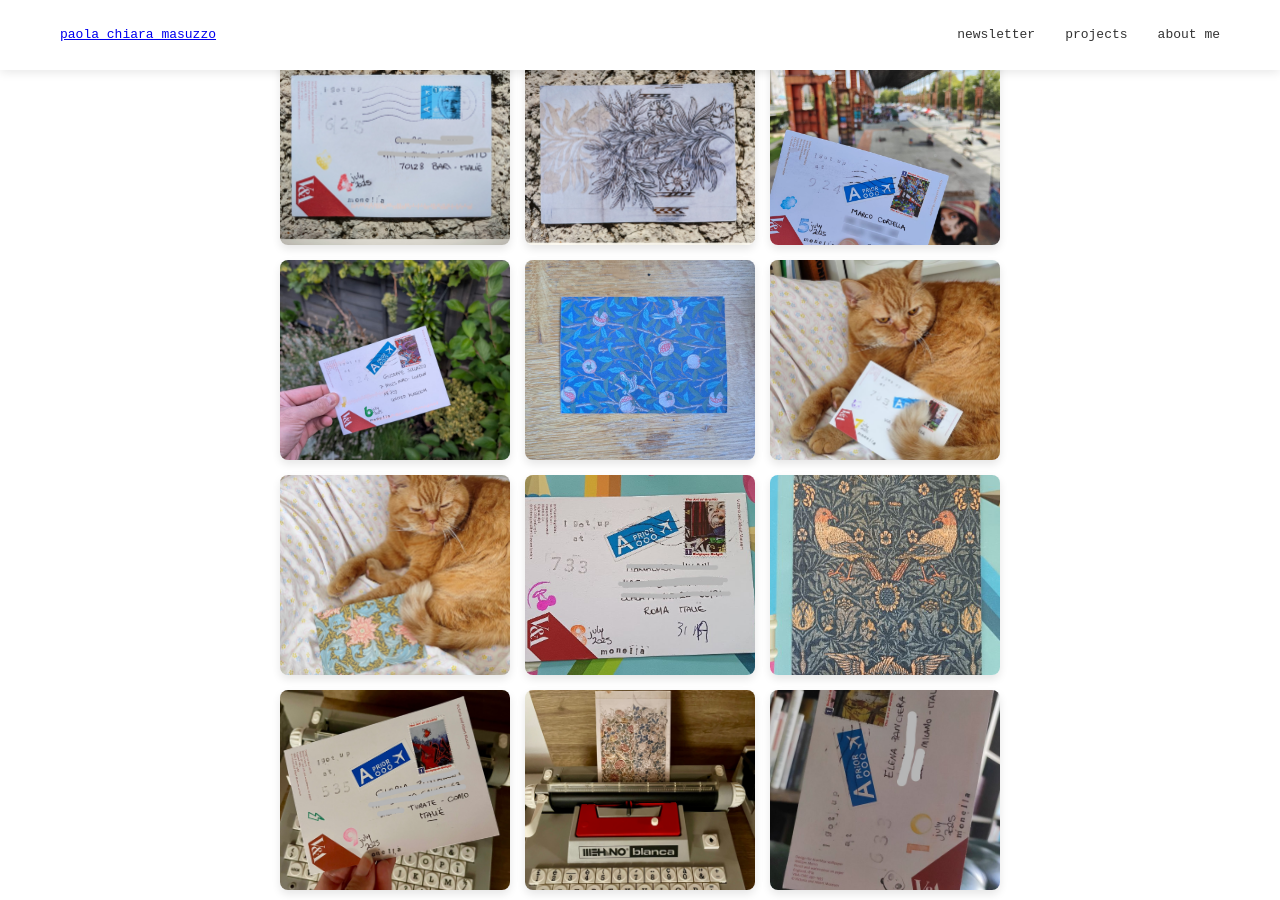
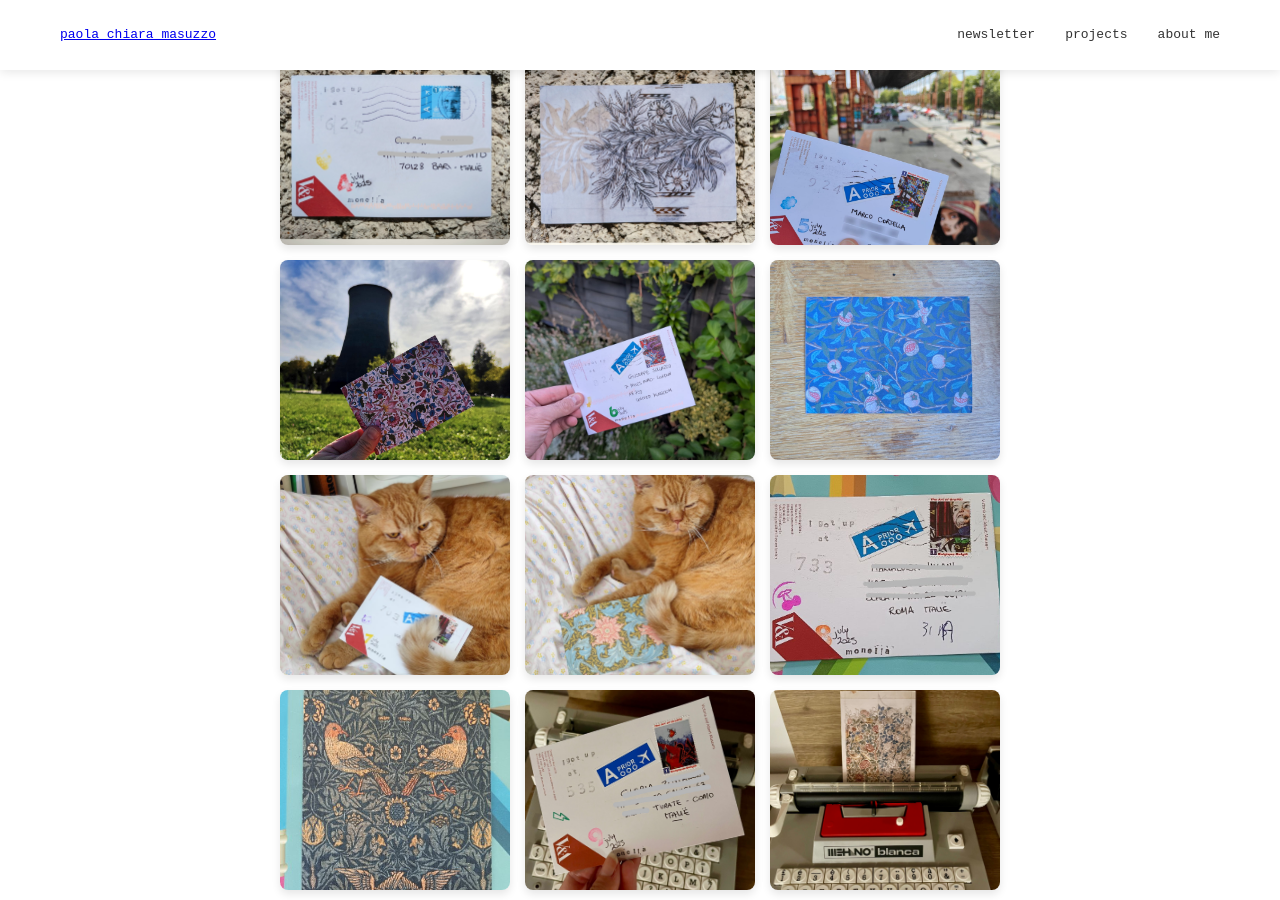
Before and after one commit to pcmasuzzo/pcmasuzzo.github.io, a Jekyll site: the page built from pages/i-got-up.md, in a window 1280 px wide and 900 px high, scrolled down 892 px. Built offline with Jekyll 4.4.1, drawn with Linux system fonts in a browser that asks for light colours.

Commit message:
Auto-update gallery

```diff
--- a/_includes/igotup_gallery.html
+++ b/_includes/igotup_gallery.html
@@ -24,6 +24,9 @@
   </div>
   <div class="gallery-item">
     <div style="background-image: url('{{ site.baseurl }}/assets/images/igotup/05_back.jpg')" alt="05_back.jpg" data-image-url="{{ site.baseurl }}/assets/images/igotup/05_back.jpg"></div>
+  </div>
+  <div class="gallery-item">
+    <div style="background-image: url('{{ site.baseurl }}/assets/images/igotup/05_front.jpg')" alt="05_front.jpg" data-image-url="{{ site.baseurl }}/assets/images/igotup/05_front.jpg"></div>
   </div>
   <div class="gallery-item">
     <div style="background-image: url('{{ site.baseurl }}/assets/images/igotup/06_back.jpg')" alt="06_back.jpg" data-image-url="{{ site.baseurl }}/assets/images/igotup/06_back.jpg"></div>
```
